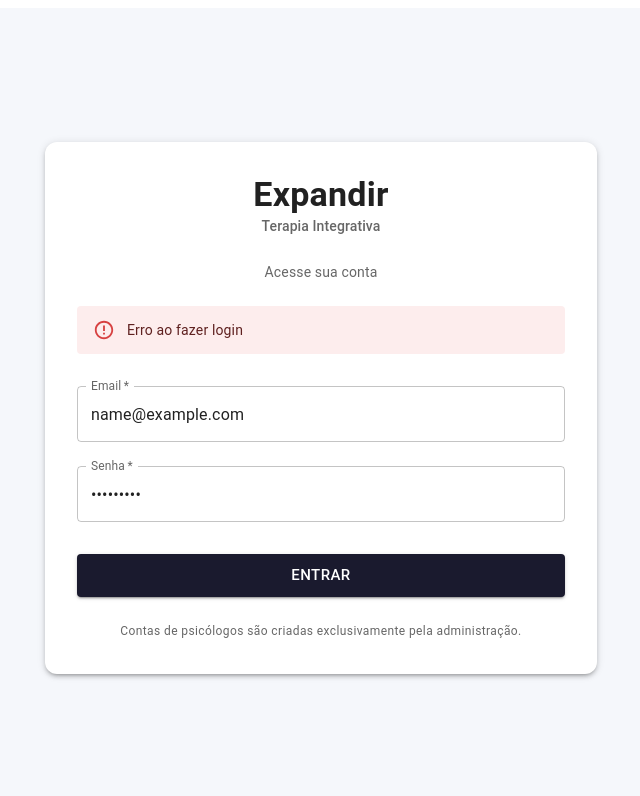
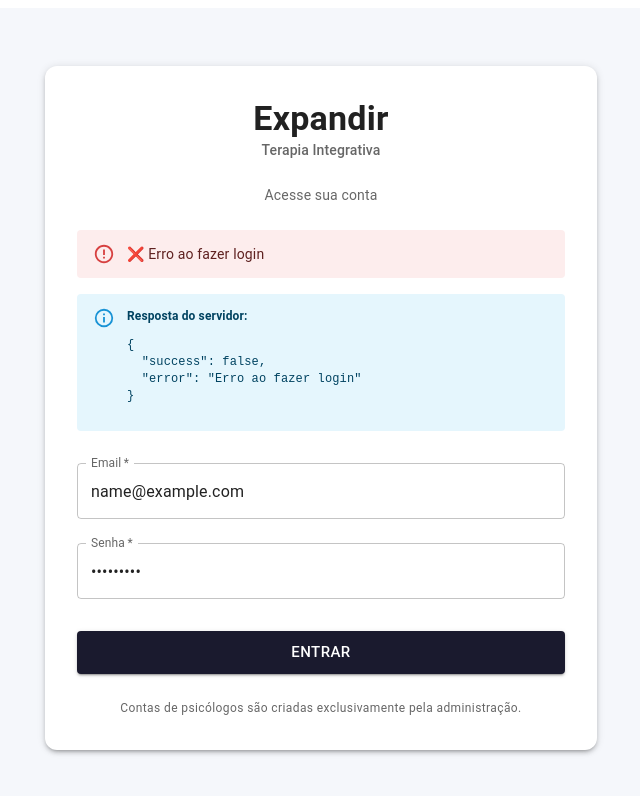
Before and after one commit to GabaMvp/Expandir-TerapiaIntegrativa, a React (Create React App) app in the folder frontend/: page /login in a window 1280 px wide. Both pictures are taken after typing "name@example.com", "Sample123" into the empty fields and a click on the button "ENTRAR". Shown: the top 796 px of the page, without its empty margins (319-959 px from the left). Built offline with nearby package versions, Linux system fonts and the light colour scheme; no server answers.

Commit message:
FIX: remove navigate, mostra resposta na tela

```diff
--- a/frontend/src/pages/Login.js
+++ b/frontend/src/pages/Login.js
@@ -1,5 +1,4 @@
 import React, { useState } from 'react';
-import { useNavigate } from 'react-router-dom';
 import {
     Box,
     Container,
@@ -18,14 +17,13 @@ export default function Login() {
     const [senha, setSenha] = useState('');
     const [error, setError] = useState('');
     const [loading, setLoading] = useState(false);
+    const [resposta, setResposta] = useState(null);
 
-    const navigate = useNavigate();
     const { login } = useAuth();
 
     console.log('🔑 login function disponível:', !!login);
 
     const handleSubmit = async (e) => {
-        // 🔥 IMPEDE O RECARREGAMENTO DA PÁGINA
         e.preventDefault();
         e.stopPropagation();
 
@@ -35,26 +33,27 @@ export default function Login() {
 
         setError('');
         setLoading(true);
+        setResposta(null);
 
         try {
             console.log('📞 Chamando login...');
             const result = await login(email, senha);
             console.log('📞 Resultado do login:', JSON.stringify(result));
 
+            // Salva a resposta para mostrar na tela
+            setResposta(result);
+
             if (result.success) {
-                console.log('✅ Login bem-sucedido, navegando...');
-                // Salva no localStorage para debug
-                localStorage.setItem('login_success', 'true');
-                navigate('/');
+                console.log('✅ Login bem-sucedido!');
+                setError('✅ Login bem-sucedido! (mas não vou redirecionar para você ver)');
             } else {
                 console.log('❌ Erro no login:', result.error);
-                setError(result.error || 'Erro ao fazer login.');
-                // Mantém a página parada para ver o erro
-                setLoading(false);
+                setError('❌ ' + (result.error || 'Erro ao fazer login.'));
             }
         } catch (err) {
             console.error('❌ Erro inesperado:', err);
-            setError('Erro inesperado ao fazer login.');
+            setError('❌ Erro inesperado: ' + err.message);
+        } finally {
             setLoading(false);
         }
     };
@@ -77,8 +76,17 @@ export default function Login() {
                     </Typography>
 
                     {error && (
-                        <Alert severity="error" sx={{ mb: 2 }}>
+                        <Alert severity={error.includes('✅') ? 'success' : 'error'} sx={{ mb: 2 }}>
                             {error}
+                        </Alert>
+                    )}
+
+                    {resposta && (
+                        <Alert severity="info" sx={{ mb: 2, fontSize: '12px', overflow: 'auto' }}>
+                            <strong>Resposta do servidor:</strong>
+                            <pre style={{ whiteSpace: 'pre-wrap', wordBreak: 'break-all' }}>
+                                {JSON.stringify(resposta, null, 2)}
+                            </pre>
                         </Alert>
                     )}
 
```
